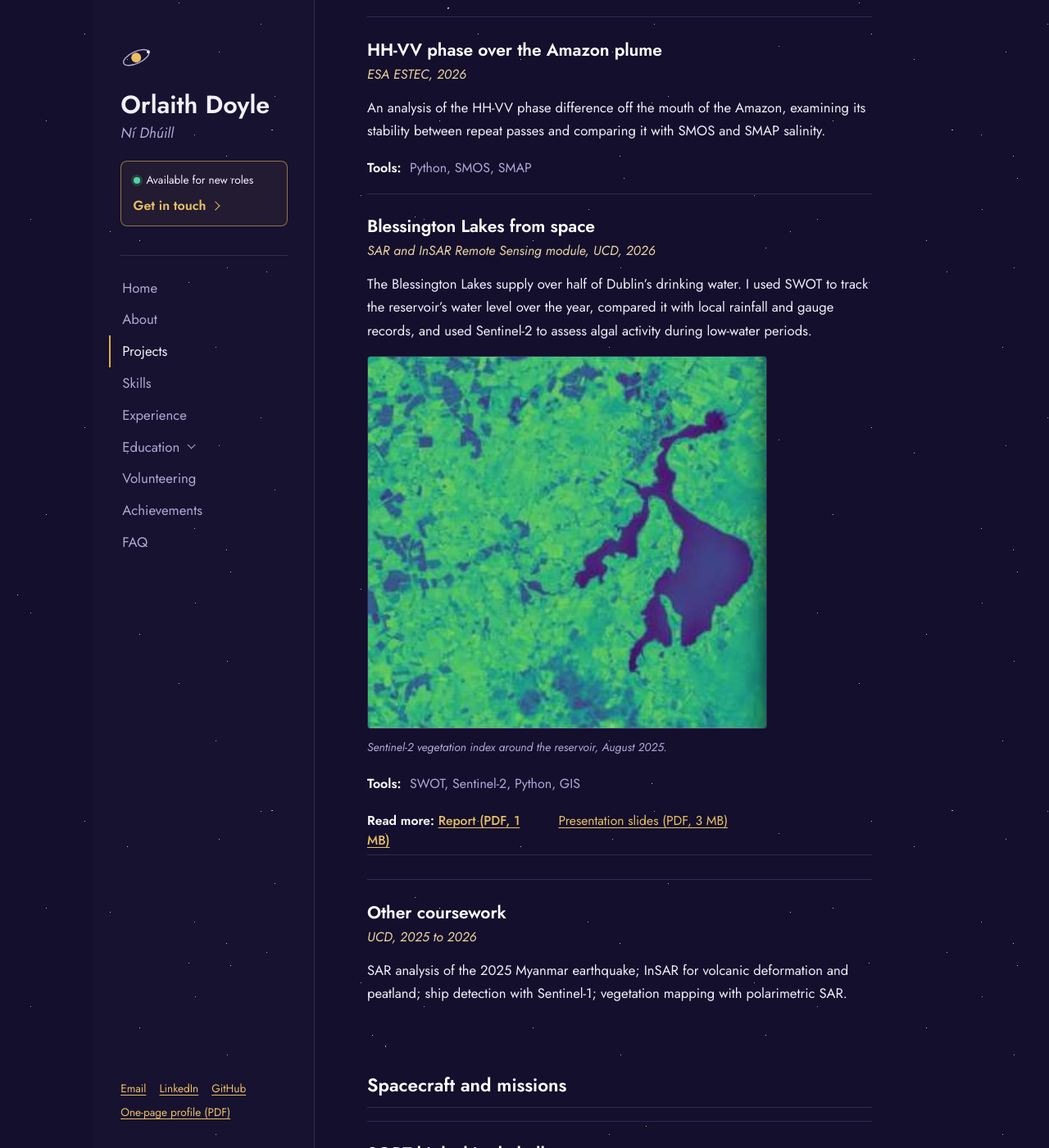
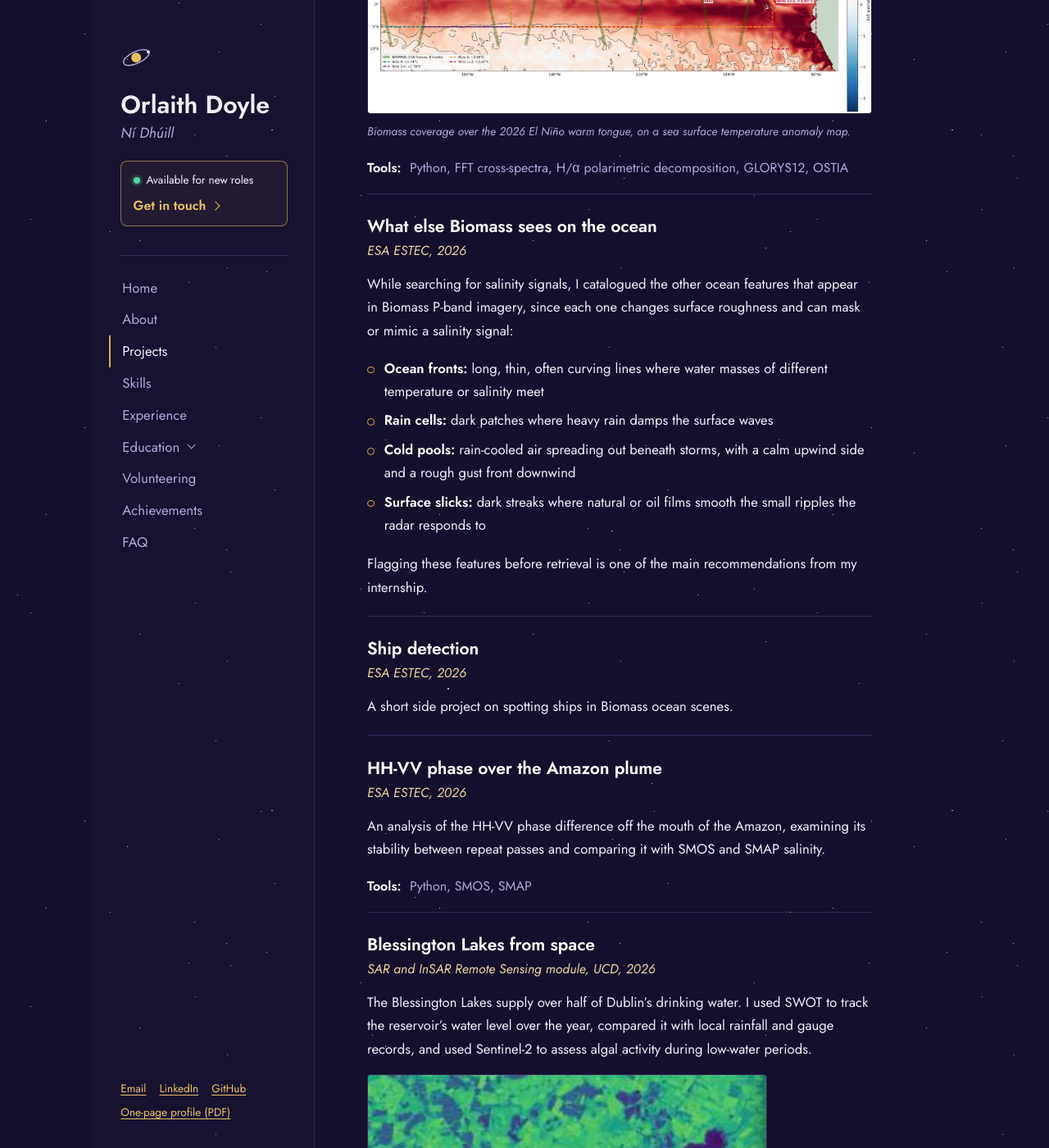
Before and after one commit to orlaithdoyle/orlaithdoyle.github.io, a Jekyll site: the page built from projects.md, in a window 1280 px wide and 1400 px high, scrolled down 2561 px. Shown: the whole window at 82% size. Built offline with Jekyll 4.4.1, drawn with Linux system fonts in a browser that asks for light colours; some of the changed text lies outside the part shown.

Commit message:
Add material from internship presentation: personal story, other ocean features, conclusions, ship detection, valve role, acknowledgements, GeoUniversity course

```diff
--- a/_data/skills.yml
+++ b/_data/skills.yml
@@ -116,7 +116,7 @@ groups:
           - {label: Titan and Earth, link: /projects.html#titan-and-earth-rivers-and-lakes}
           - {label: TiNi mission concept, link: /projects.html#tini-a-gamma-ray-mission-concept}
       - name: CAD
-        what: "Contributed to the design of a valve mechanism for a satellite payload."
+        what: "CAD contributions to a valve mechanism for a satellite payload, for which I led the research design."
         used:
           - {label: YPSat-2 valve, link: /projects.html#ypsat-2-valve-mechanism}
 
--- a/projects.md
+++ b/projects.md
@@ -17,6 +17,8 @@ A selection of research, engineering and coursework projects. Code from my ESA w
 Biomass is ESA's first P-band SAR mission. I developed a pipeline that takes its Level 1 products, uses the ratio of the HH and VV polarisations, corrects for wind-driven surface roughness using ERA5, and inverts a seawater dielectric model to estimate salinity. Each scene was validated against SMOS and the GLORYS12 ocean reanalysis. For the best scene, in the South Atlantic, the retrieval agreed with GLORYS12 to within 0.4 psu.
 
 In the course of this work I identified that one product format stored its image bands in the reverse order to its own metadata, which had been silently swapping the HH and VV channels.
+
+The main conclusions were that both amplitude and phase respond to salinity as theory predicts, but that surface roughness from wind, swell, fronts and slicks changes the signal more than salinity does. Biomass can itself detect much of that roughness through wave spectra, coherence and H/α decomposition, so the data could help correct for it. Promising targets for further work include small rivers with sharp salinity contrasts, such as the Moulouya (Morocco), Magdalena (Colombia) and Rioni (Georgia) plumes.
 
 ![HH-VV phase from Biomass beside SMOS salinity for the same swath at the Amazon mouth](photos/biomass-amazon-salinity.jpg)
 *Biomass HH-VV phase (left) against SMOS salinity along the same swath (middle) and the wider salinity field (right), Amazon mouth, July 2026.*
@@ -44,6 +46,23 @@ One region of an equatorial Pacific scene stood out in the radar coherence and p
 *Biomass coverage over the 2026 El Niño warm tongue, on a sea surface temperature anomaly map.*
 
 **Tools:** Python, FFT cross-spectra, H/α polarimetric decomposition, GLORYS12, OSTIA
+
+### What else Biomass sees on the ocean
+*ESA ESTEC, 2026*
+
+While searching for salinity signals, I catalogued the other ocean features that appear in Biomass P-band imagery, since each one changes surface roughness and can mask or mimic a salinity signal:
+
+- **Ocean fronts:** long, thin, often curving lines where water masses of different temperature or salinity meet
+- **Rain cells:** dark patches where heavy rain damps the surface waves
+- **Cold pools:** rain-cooled air spreading out beneath storms, with a calm upwind side and a rough gust front downwind
+- **Surface slicks:** dark streaks where natural or oil films smooth the small ripples the radar responds to
+
+Flagging these features before retrieval is one of the main recommendations from my internship.
+
+### Ship detection
+*ESA ESTEC, 2026*
+
+A short side project on spotting ships in Biomass ocean scenes.
 
 ### HH-VV phase over the Amazon plume
 *ESA ESTEC, 2026*
@@ -116,7 +135,7 @@ A mission concept to measure radioactive nickel and titanium produced in Type Ia
 ### YPSat-2 valve mechanism
 *ESA ESTEC, 2026*
 
-Science justification and CAD design for a venous valve mechanism on ESA's young professionals satellite payload.
+Research lead for the design on the science team of ESA's young professionals satellite payload: a bicuspid vein valve that opens with forward flow and closes against reflux. I also contributed to the CAD design.
 
 ## Physics, astronomy and planetary science
 
```
Also changed, not shown: about.md (+2 -0 lines), certificates.md (+5 -0 lines), experience.md (+3 -1 lines).
